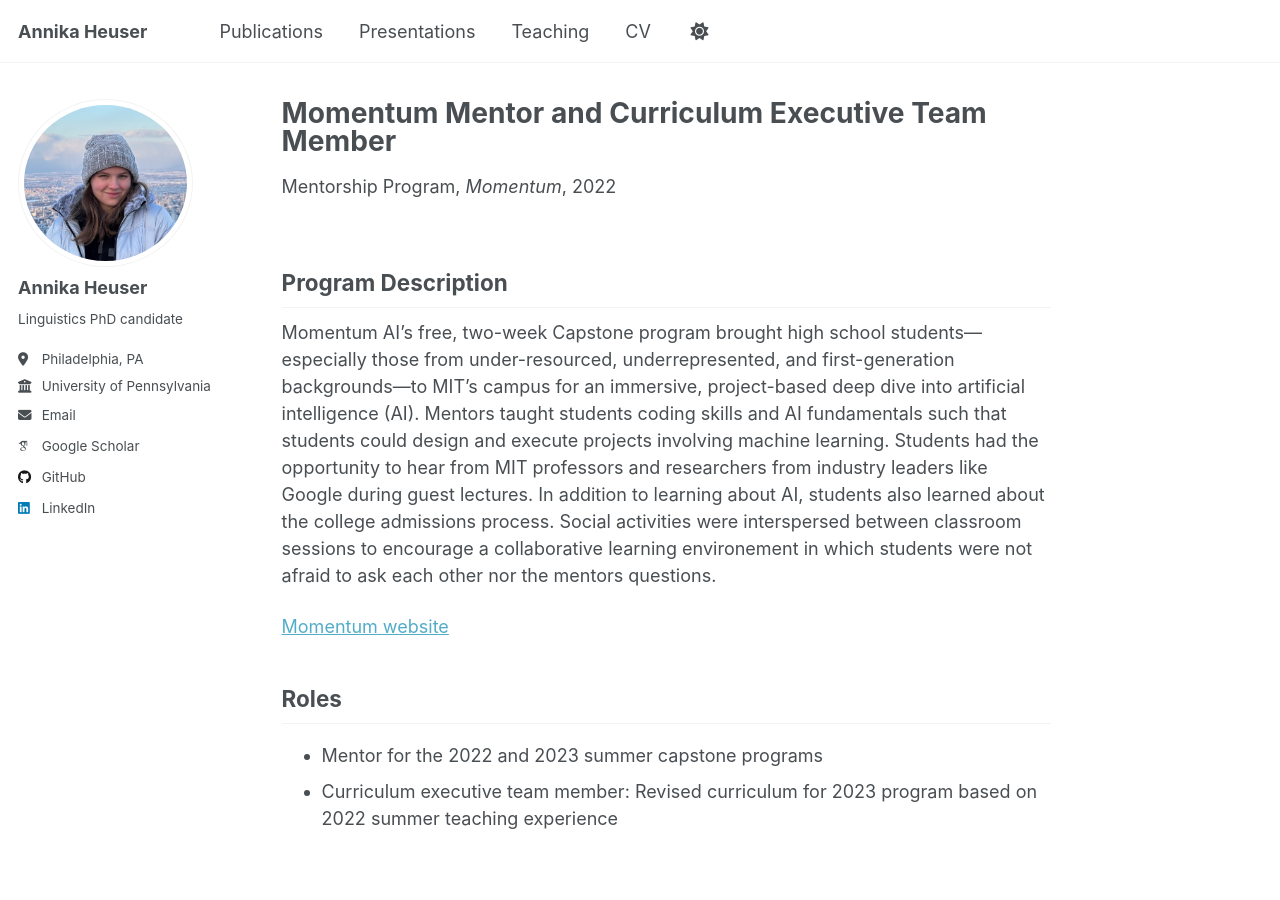
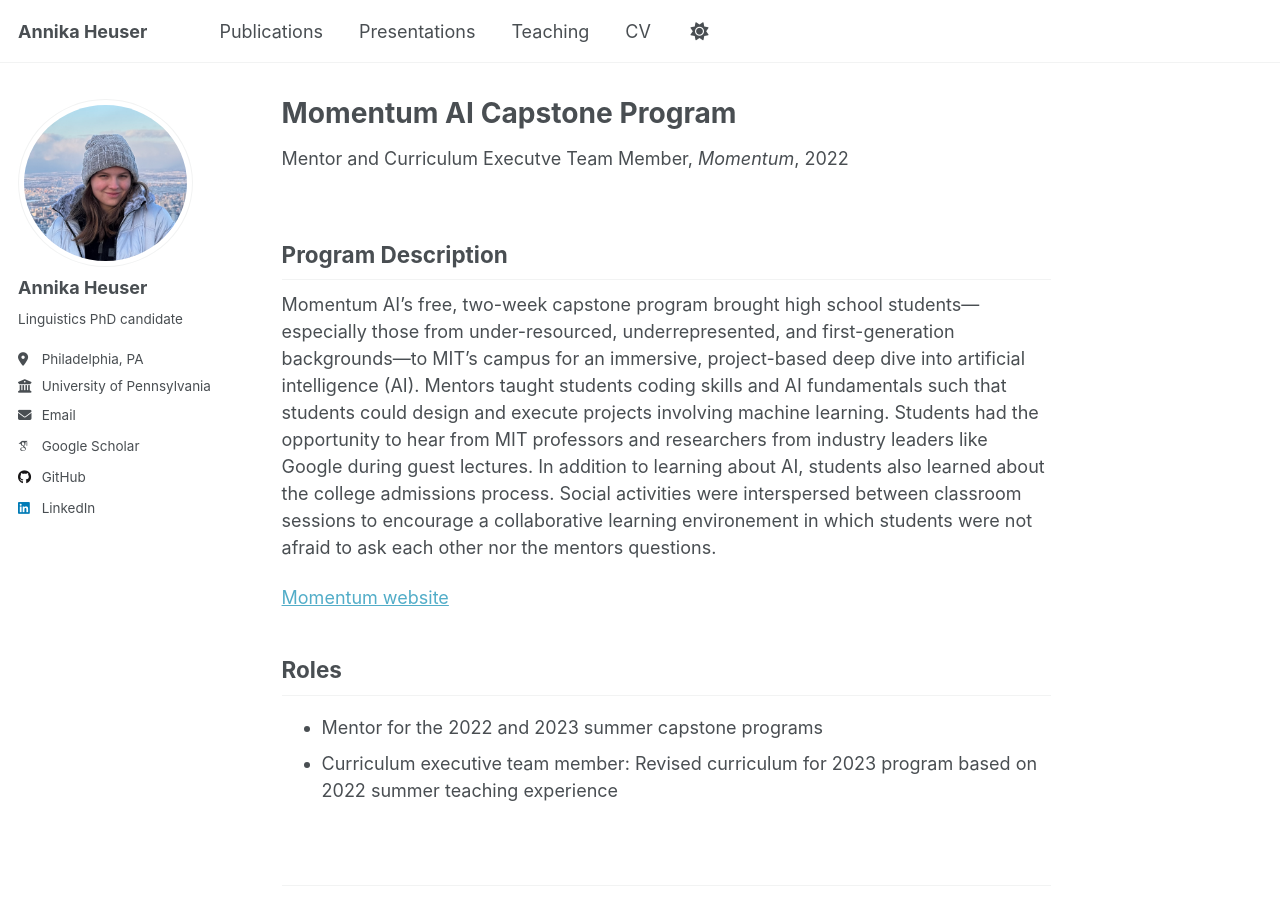
Before and after one commit to annikaheuser/annikaheuser.github.io, a Jekyll site: the page built from _teaching/2022-summer-momentum.md, in a window 1280 px wide and 900 px high. Built offline with Jekyll 4.4.1, drawn with Linux system fonts in a browser that asks for light colours; some web fonts are replaced.

Commit message:
Updated Momentum markdown file

```diff
--- a/_teaching/2022-summer-momentum.md
+++ b/_teaching/2022-summer-momentum.md
@@ -1,7 +1,7 @@
 ---
-title: "Momentum Mentor and Curriculum Executive Team Member"
+title: "Momentum AI Capstone Program"
 collection: teaching
-type: "Mentorship Program"
+type: "Mentor and Curriculum Executve Team Member"
 permalink: /teaching/2022-summer-momentum
 venue: "Momentum"
 date: 2022-06-01
@@ -9,7 +9,7 @@
 excerpt: ""
 ---
 ## Program Description
-Momentum AI’s free, two-week Capstone program brought high school students—especially those from under-resourced, underrepresented, and first-generation backgrounds—to MIT’s campus for an immersive, project-based deep dive into artificial intelligence (AI).
+Momentum AI’s free, two-week capstone program brought high school students—especially those from under-resourced, underrepresented, and first-generation backgrounds—to MIT’s campus for an immersive, project-based deep dive into artificial intelligence (AI).
 Mentors taught students coding skills and AI fundamentals such that students could design and execute projects involving machine learning.
 Students had the opportunity to hear from MIT professors and researchers from industry leaders like Google during guest lectures.
 In addition to learning about AI, students also learned about the college admissions process.
```
